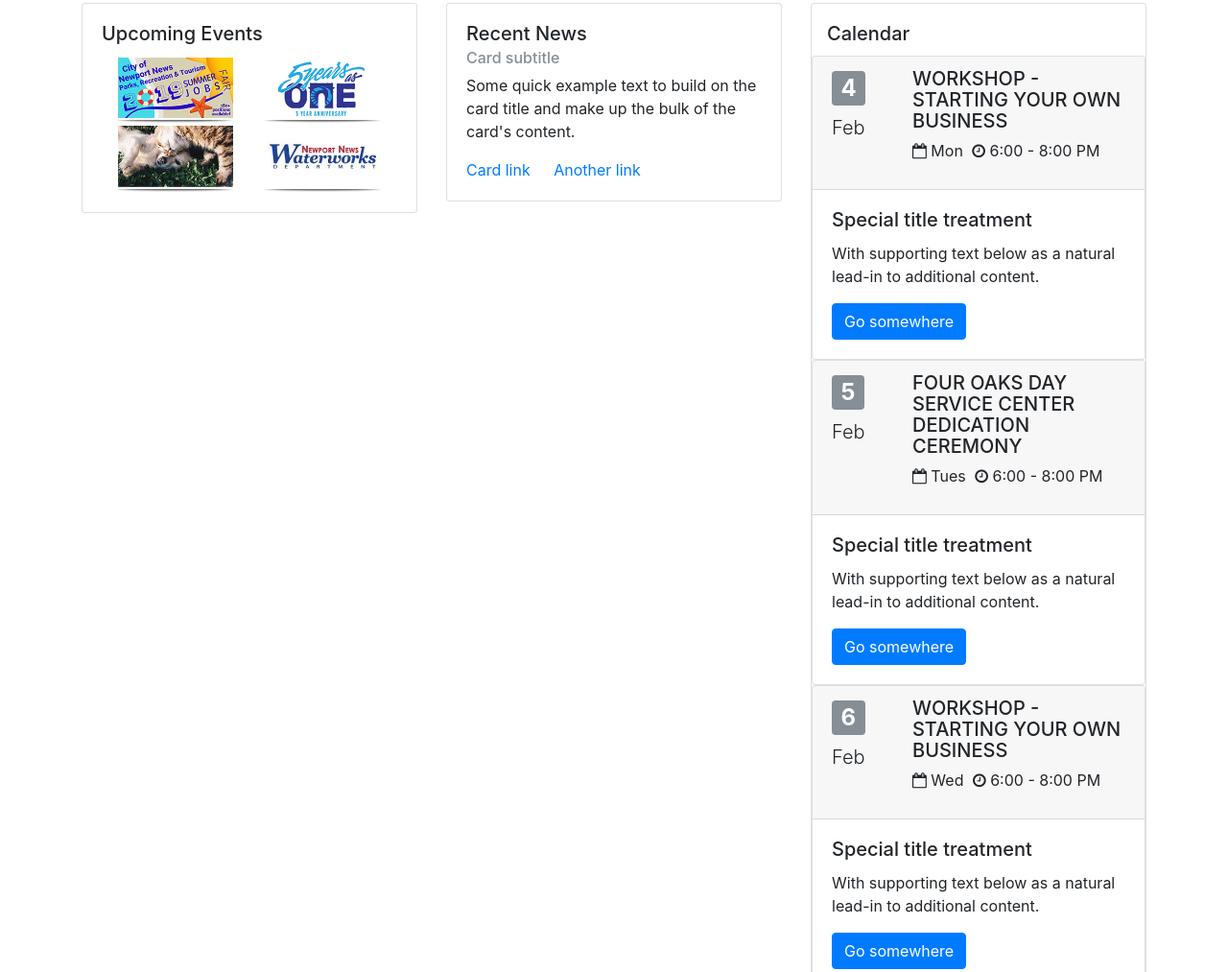
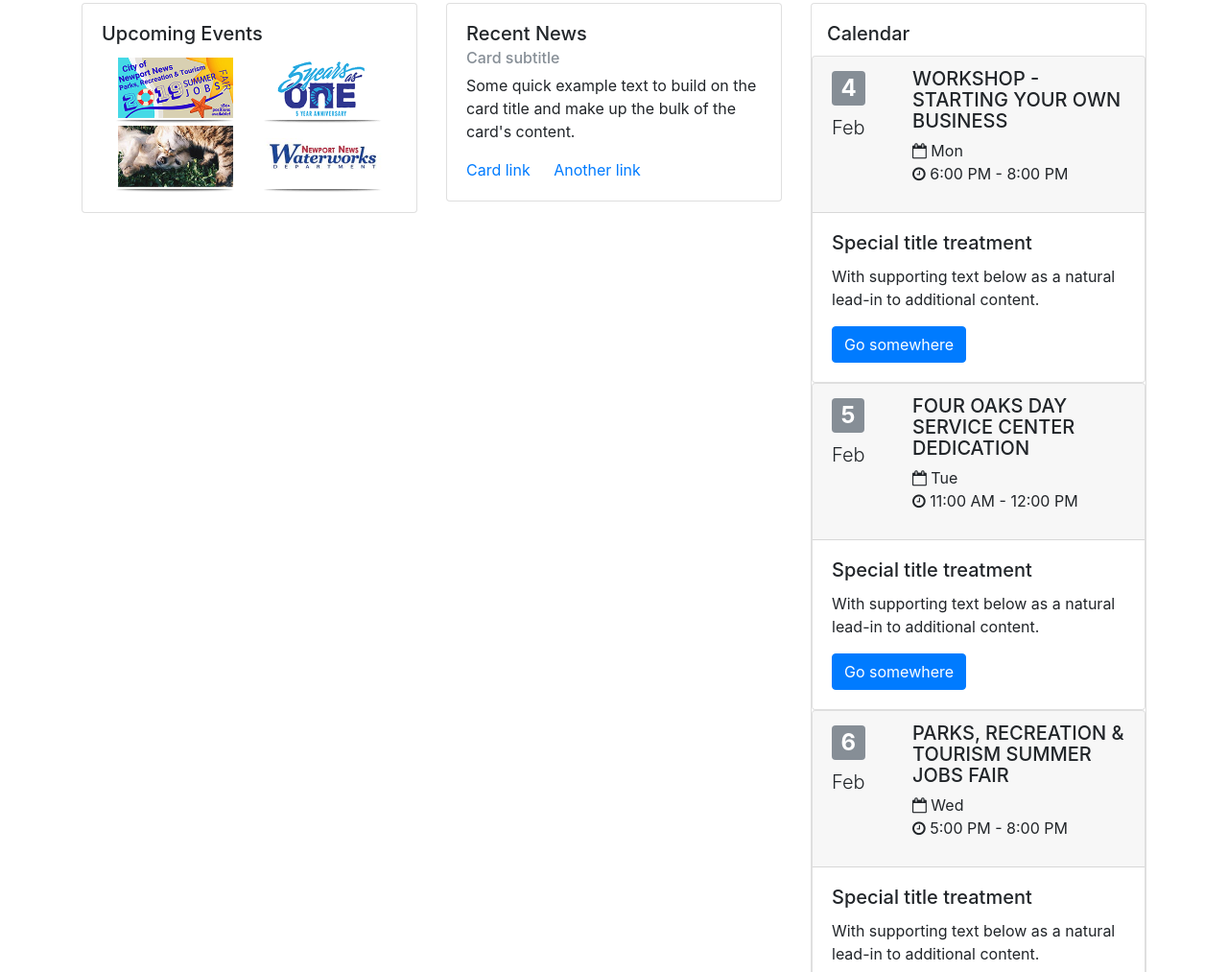
Before and after one commit to fallencloud/NN-spoof, a plain HTML site: page index.html in a window 1280 px wide. Shown: the part 632-1645 px from the top of the page at 96% size. Drawn offline with nearby package versions, Linux system fonts and the light colour scheme.

Commit message:
adding oo js

```diff
--- a/index.html
+++ b/index.html
@@ -166,7 +166,7 @@
         </div>
         <div class="col">
           <div class="card">
-            <div class="card-body px-0">
+            <div class="card-body px-0" id="eventsList">
               <h5 class="card-title px-3">Calendar</h5>
               <div class="card">
                 <div class="card-header">
@@ -332,5 +332,6 @@
       integrity="sha384-h0AbiXch4ZDo7tp9hKZ4TsHbi047NrKGLO3SEJAg45jXxnGIfYzk4Si90RDIqNm1"
       crossorigin="anonymous"
     ></script>
+    <script src="js/app.js"></script>
   </body>
 </html>
--- /dev/null
+++ b/js/app.js
@@ -0,0 +1,92 @@
+class EventsClass {
+  constructor() {
+    this.events = [
+      {
+        date: 4,
+        month: "Feb",
+        title: "Workshop - Starting Your Own Business",
+        day: "Mon",
+        time: "6:00 PM - 8:00 PM"
+      },
+      {
+        date: 5,
+        month: "Feb",
+        title: "Four Oaks Day Service Center Dedication",
+        day: "Tue",
+        time: "11:00 AM - 12:00 PM"
+      },
+      {
+        date: 6,
+        month: "Feb",
+        title: "Parks, Recreation & Tourism Summer Jobs Fair",
+        day: "Wed",
+        time: "5:00 PM - 8:00 PM"
+      },
+      {
+        date: 9,
+        month: "Feb",
+        title: "Parks, Recreation & Tourism Summer Jobs Fair",
+        day: "Sat",
+        time: "9:00 AM - 12:00 PM"
+      }
+    ];
+    this.loadCalendar();
+  }
+
+  loadCalendar() {
+    let eventsHtml = `<h5 class="card-title px-3">Calendar</h5>`;
+    eventsHtml += this.events.reduce(
+      (html, event) => (html += this.generateEventHtml(event)),
+      ""
+    );
+    document.getElementById("eventsList").innerHTML = eventsHtml;
+  }
+
+  generateEventHtml(event) {
+    return `
+    <div class="card">
+                <div class="card-header">
+                  <div class="container-fluid mx-0 px-0">
+                    <div class="row">
+                      <div class="col-3">
+                        <h2><span class="badge badge-secondary">${
+                          event.date
+                        }</span></h2>
+                        <p class="lead">${event.month}</p>
+                      </div>
+                      <div class="col-9">
+                        <h5 class="text-uppercase display-5">
+                          ${event.title}
+                        </h5>
+                        <ul class="list-inline">
+                          <li class="list-inline-item">
+                            <i class="fa fa-calendar-o" aria-hidden="true"></i>
+                            ${event.day}
+                          </li>
+                          <li class="list-inline-item">
+                            <i class="fa fa-clock-o" aria-hidden="true"></i>
+                            ${event.time}
+                          </li>
+                        </ul>
+                      </div>
+                    </div>
+                  </div>
+                </div>
+                <div class="card-body">
+                  <h5 class="card-title">Special title treatment</h5>
+                  <p class="card-text">
+                    With supporting text below as a natural lead-in to
+                    additional content.
+                  </p>
+                  <a href="#" class="btn btn-primary">Go somewhere</a>
+                </div>
+              </div>
+    `;
+  }
+} //end class EventsClass
+
+class NewsClass {}
+
+window.addEventListener("load", () => {
+  events = new EventsClass();
+});
```
